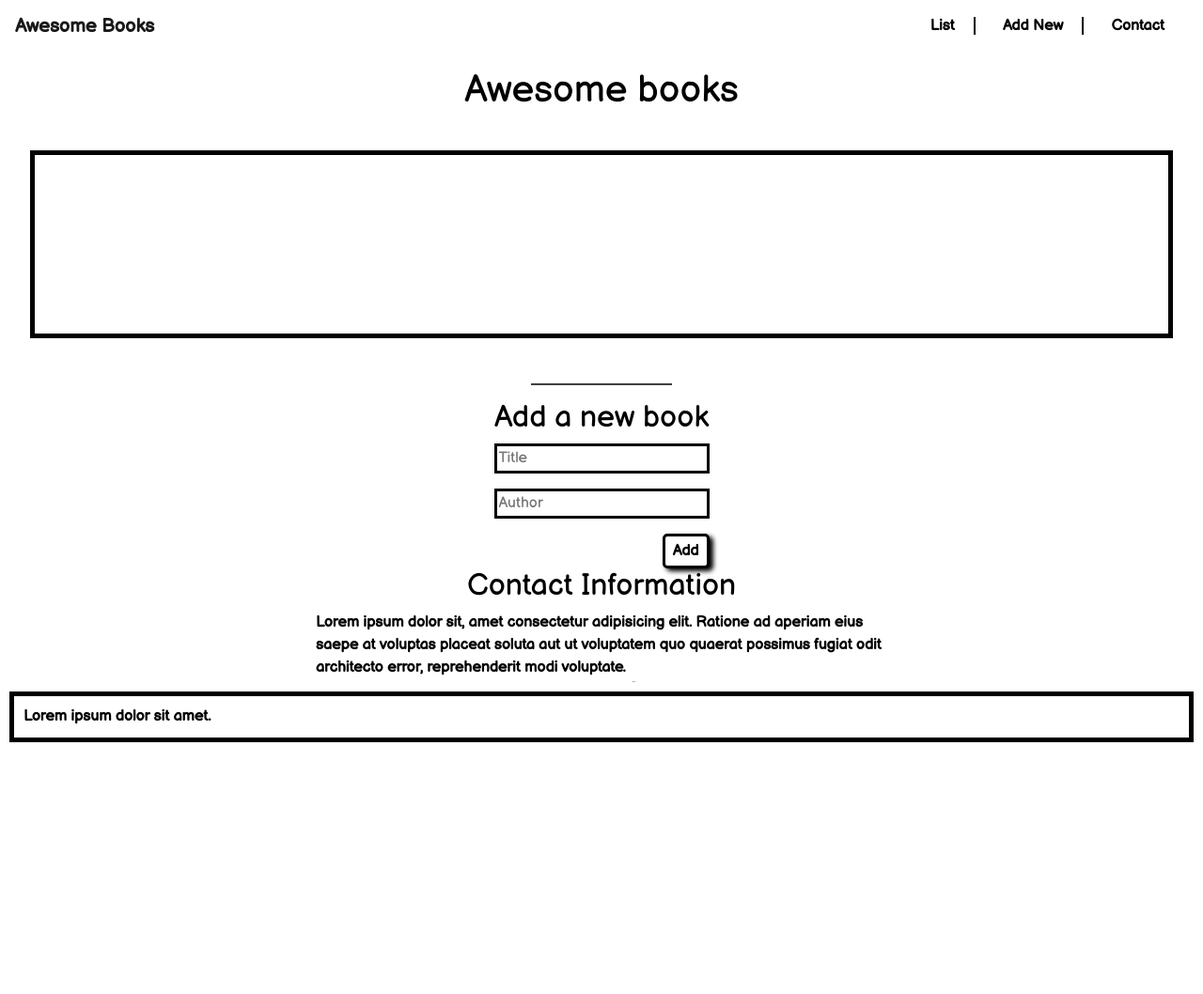
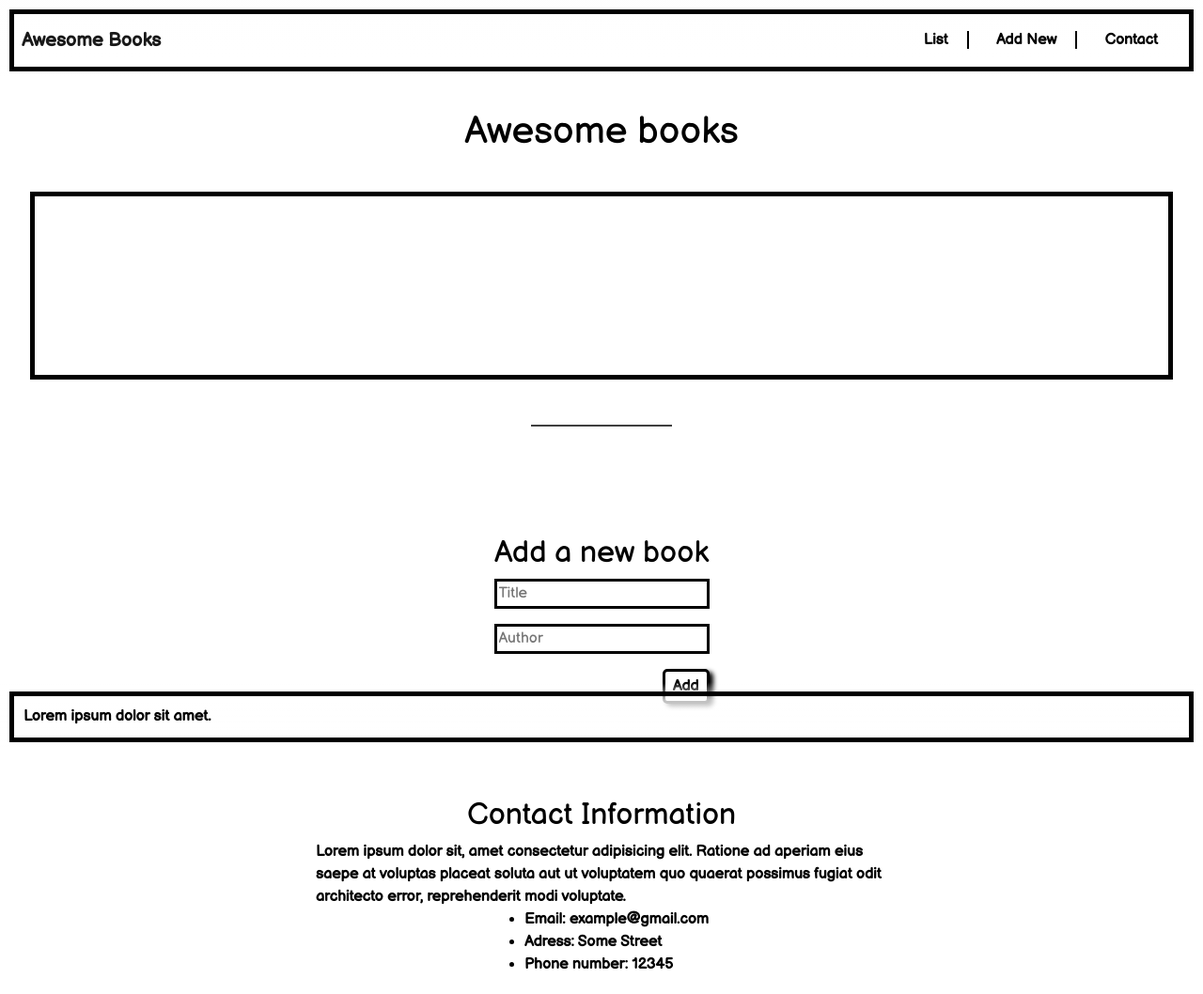
Before and after one commit to MacCrazyman/Awesome-books, a website: page index.html in a window 1280 px wide. Shown: the whole page at 94% size. Before the commit the page ends 827 px from the top, so only its background shows below. Drawn offline with nearby package versions, Linux system fonts and the light colour scheme.

Commit message:
Set navbar and set bg gradient to footer and header

```diff
--- a/index.html
+++ b/index.html
@@ -11,7 +11,7 @@
 </head>
 <body>
 <header>
-  <nav class="navbar d-flex flex-direction- justify-content-between navbar-light">
+  <nav class="p-2 navbar d-flex justify-content-between navbar-light">
     <a class="navbar-brand" href="#">Awesome Books</a>
     <div class="menu-items" id="navbarText">
     <a href="#" class="text-decoration-none" id="#">List</a>
--- a/style.css
+++ b/style.css
@@ -89,12 +89,11 @@ form button {
   width: 100%;
 }
 footer{
-  font-weight: bold;
   position:fixed;
   bottom: 0;
   right: 0;
   width: 100%;
-  background-color: white;
+  background-color: rgb(255,255,255); background: linear-gradient(0deg, rgba(255,255,255,1) 0%, rgba(255,255,255,0.75) 75%, rgba(255,255,255,0) 100%);
   padding: 10px;
 }
 
@@ -102,3 +101,22 @@ footer p {
   border: 5px solid black;
   padding: 10px;
 }
+
+header {
+  position:fixed;
+  top: 0;
+  right: 0;
+  width: 100%;
+  padding: 10px;
+  background-color: rgb(255,255,255);
+  background: linear-gradient(180deg, rgba(255,255,255,1) 0%, rgba(255,255,255,0.75) 75%, rgba(255,255,255,0) 100%);
+}
+
+nav {
+  border: 5px solid black;
+  width: 100%;
+}
+
+section {
+  padding-top: 100px;
+}
```
